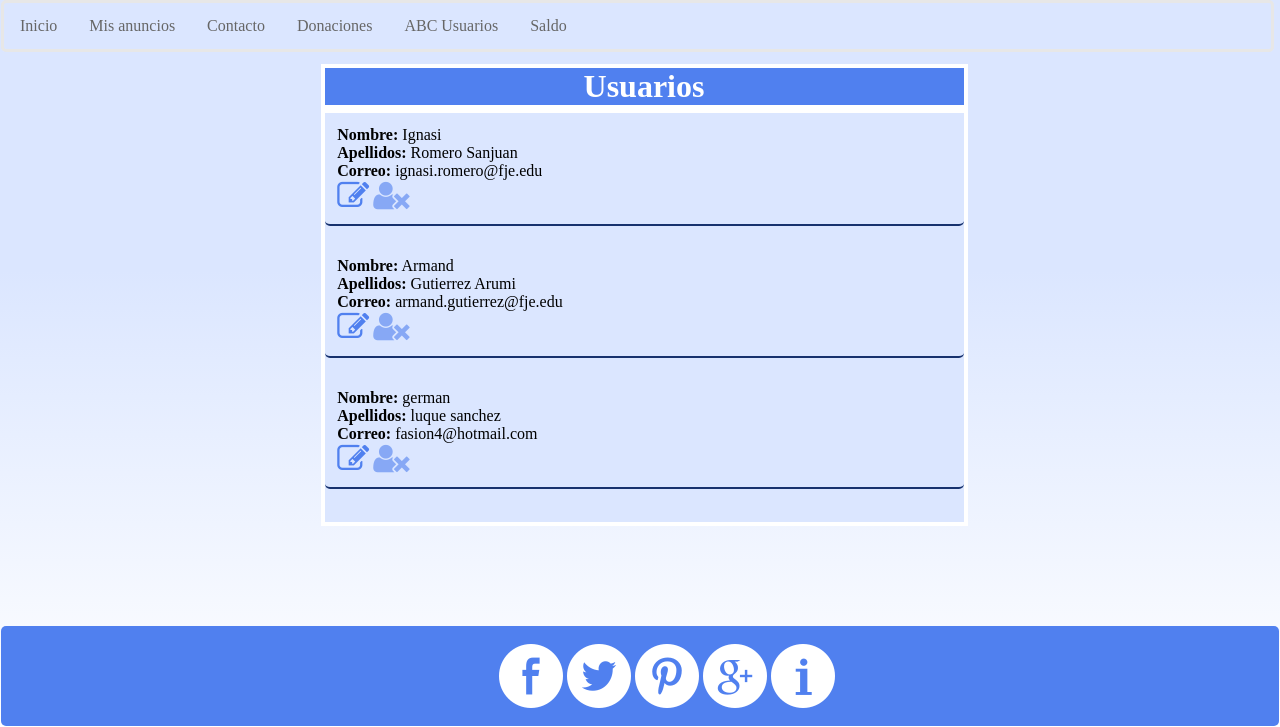
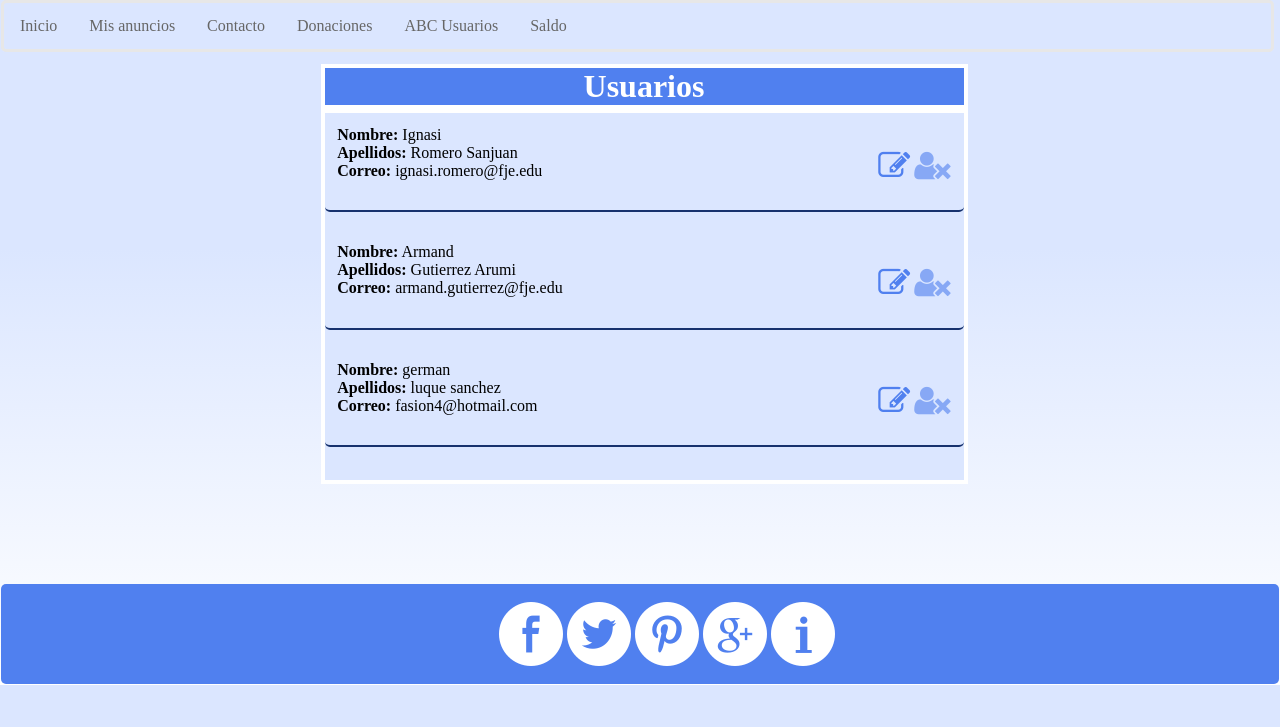
Before and after one commit to hermosilla7/Proyecto_5, a PHP site: page /usuarios.php in a window 1280 px wide. Shown: the part 206-933 px from the top of the page. After the commit the page ends 891 px from the top, so only its background shows below. Run offline with PHP 8.4, Linux system fonts and the light colour scheme; a user stored in the database is signed in; data comes from the database, SQL or seed files in the repository; some libraries are stand-ins or nearby versions.

Commit message:
subida estilo

```diff
--- a/css/estilo.css
+++ b/css/estilo.css
@@ -53,7 +53,7 @@ input {
 }
 
 .crunchify-top {
-  background-color: rgba(0, 0, 0, 0.3);
+  background-color: rgba(0, 0, 0, 0.2);
   border-radius: 3.2rem;
   bottom: 1rem;
   color: #fff;
@@ -63,7 +63,7 @@ input {
   height: 3.2rem;
   line-height: 3.2rem;
   position: fixed;
-  right: 0rem;
+  right: 1rem;
   text-align: center;
   text-decoration: none;
   width: 3.2rem;
@@ -427,7 +427,10 @@ h2{
   color:#f00;
   float:left;
 }
-
+.btns {
+  float: right;
+  margin-top: -30px;
+}
 #contactos {
     line-height:30px;
     width:32%;
--- a/usuarios.php
+++ b/usuarios.php
@@ -22,8 +22,10 @@
                     echo utf8_encode($usuario['correo']);
                     echo "<br/>";
         ?>
+                    <div class="btns">
                     <a href="usuarios_modificar_admin.php?id=<?php echo $usuario['id']; ?>"><i class="fa fa-pencil-square-o fa-2x"></i></a>
                     <a href="usuarios_baja_admin.proc.php?id=<?php echo $usuario['id']; ?>"><i class="fa fa-user-times fa-2x"></i></a>
+                    </div>
         <?php
                     echo "<br/></div><br/>";
                 }
```
